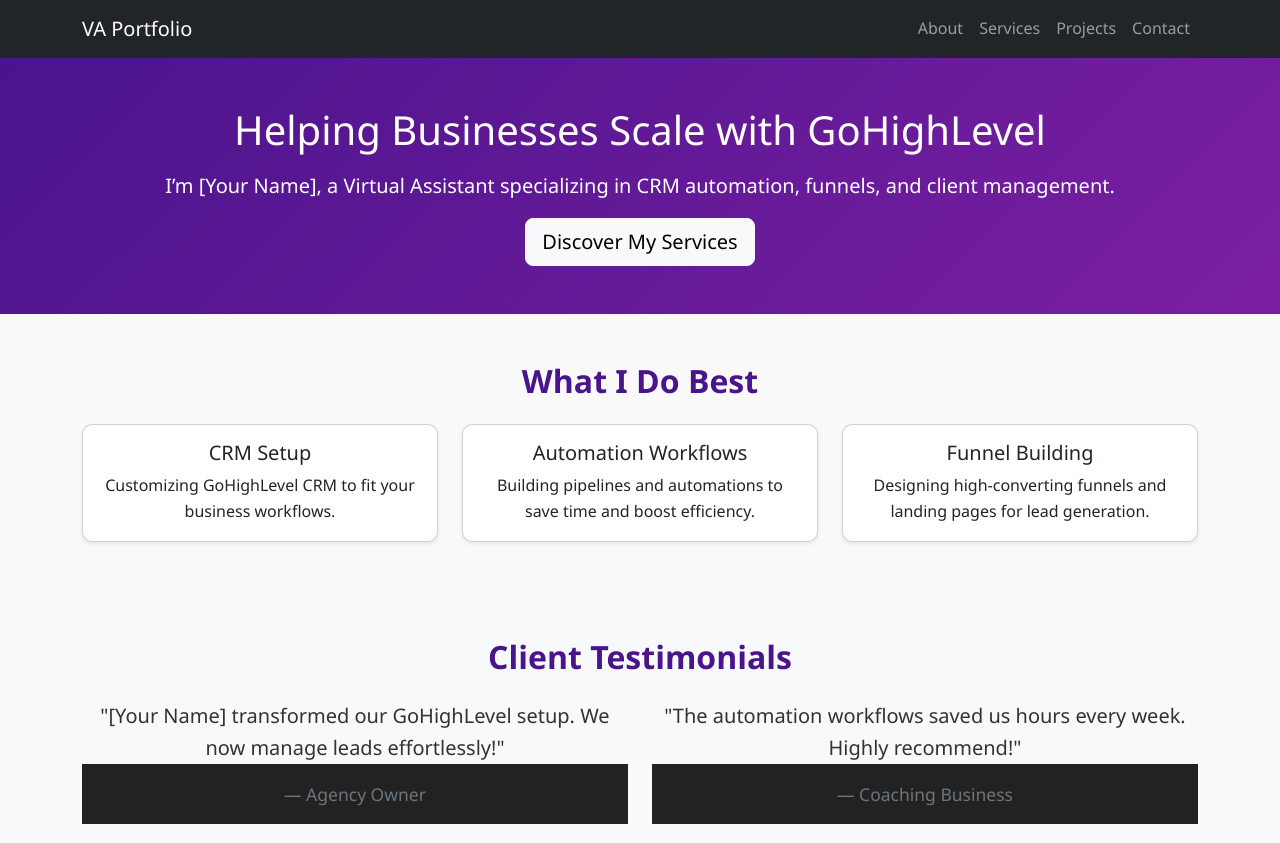
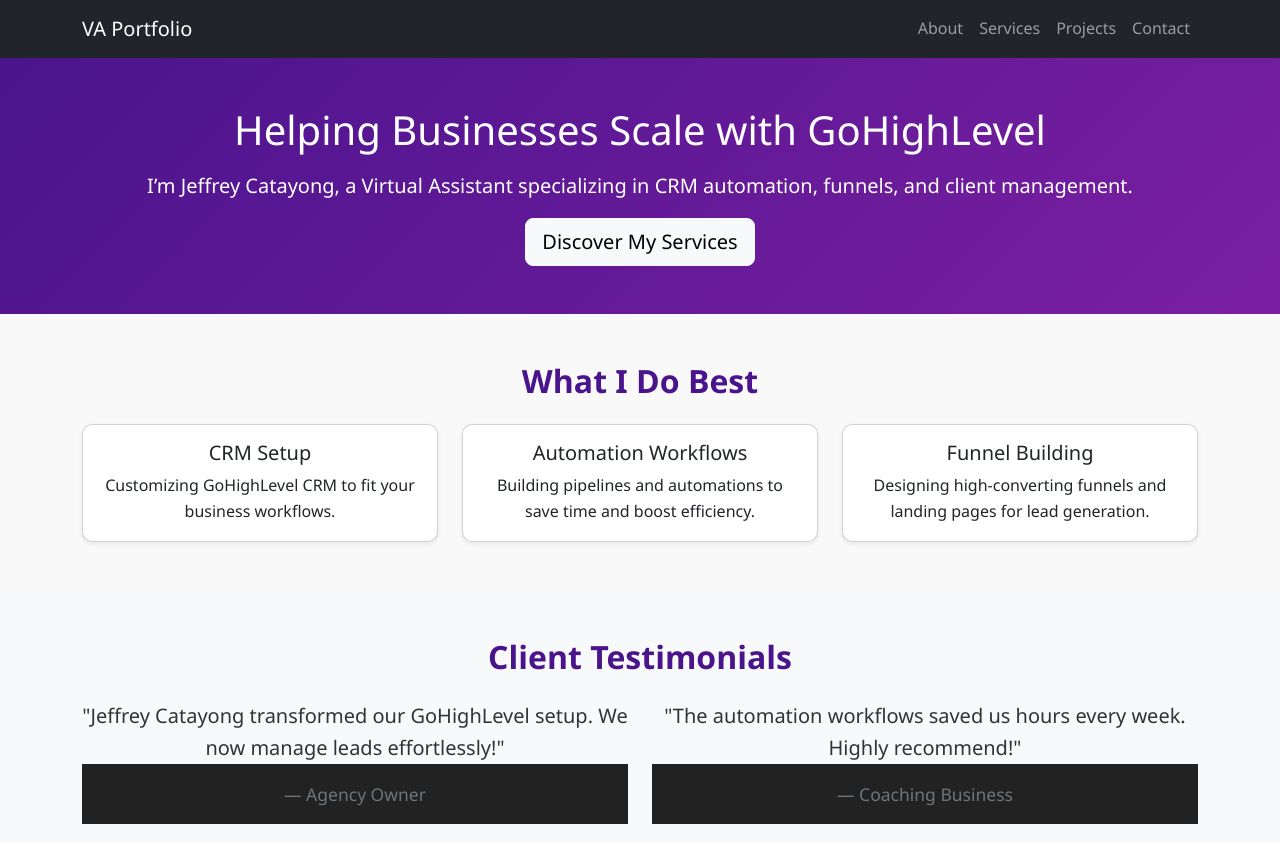
Before and after one commit to JepoyOnlineTraining/gohighlevel-portfolio, a plain HTML site: page index.html in a window 1280 px wide. Shown: the top 843 px of the page. Drawn offline with nearby package versions, Linux system fonts and the light colour scheme.

Commit message:
update my name

```diff
--- a/index.html
+++ b/index.html
@@ -29,7 +29,7 @@
   <header class="bg-primary text-white text-center py-5">
     <div class="container">
       <h1>Helping Businesses Scale with GoHighLevel</h1>
-      <p class="lead">I’m [Your Name], a Virtual Assistant specializing in CRM automation, funnels, and client management.</p>
+      <p class="lead">I’m Jeffrey Catayong, a Virtual Assistant specializing in CRM automation, funnels, and client management.</p>
       <a href="services.html" class="btn btn-light btn-lg">Discover My Services</a>
     </div>
   </header>
@@ -74,7 +74,7 @@
       <div class="row">
         <div class="col-md-6">
           <blockquote class="blockquote">
-            <p>"[Your Name] transformed our GoHighLevel setup. We now manage leads effortlessly!"</p>
+            <p>"Jeffrey Catayong transformed our GoHighLevel setup. We now manage leads effortlessly!"</p>
             <footer class="blockquote-footer">Agency Owner</footer>
           </blockquote>
         </div>
```
